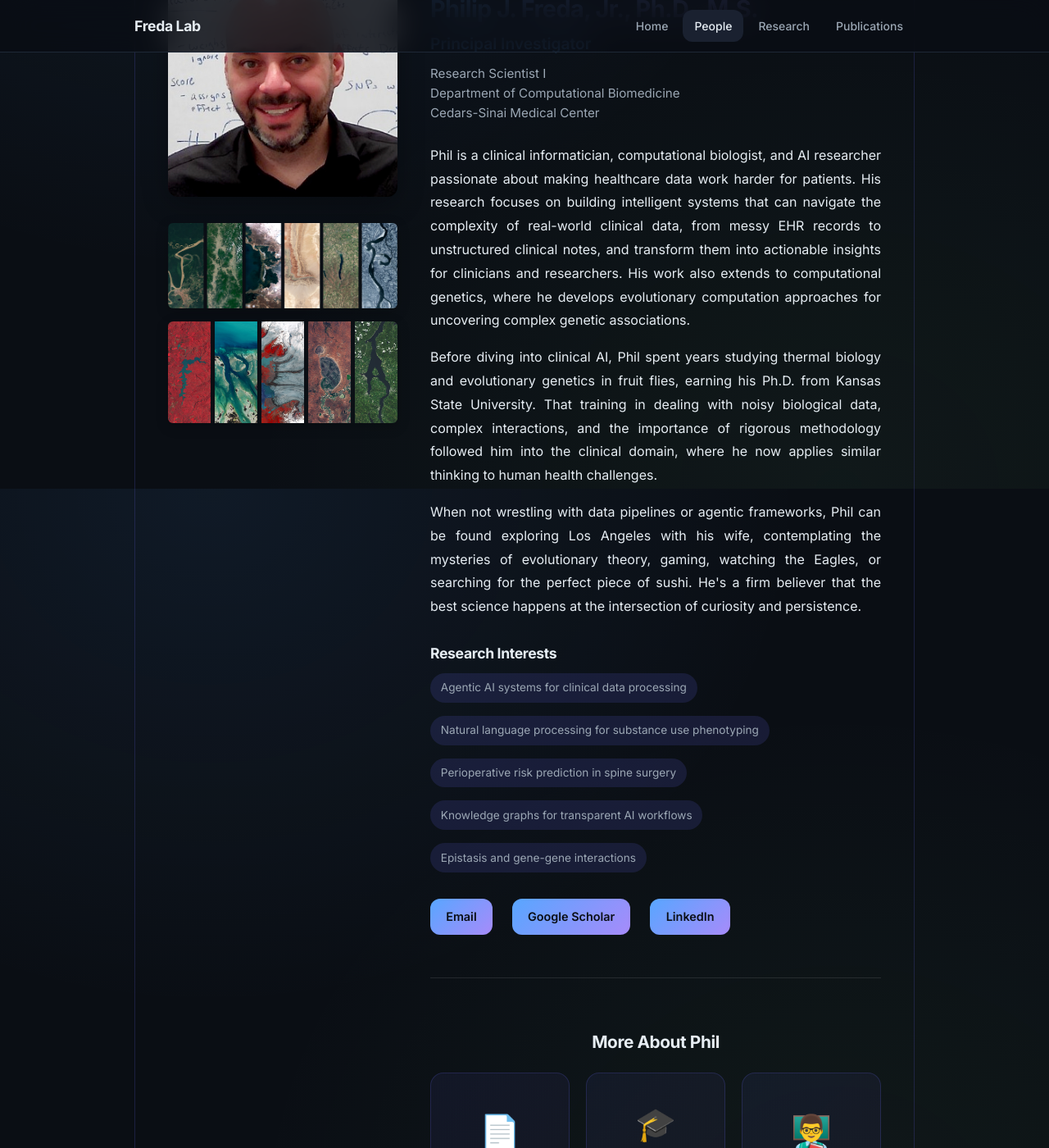
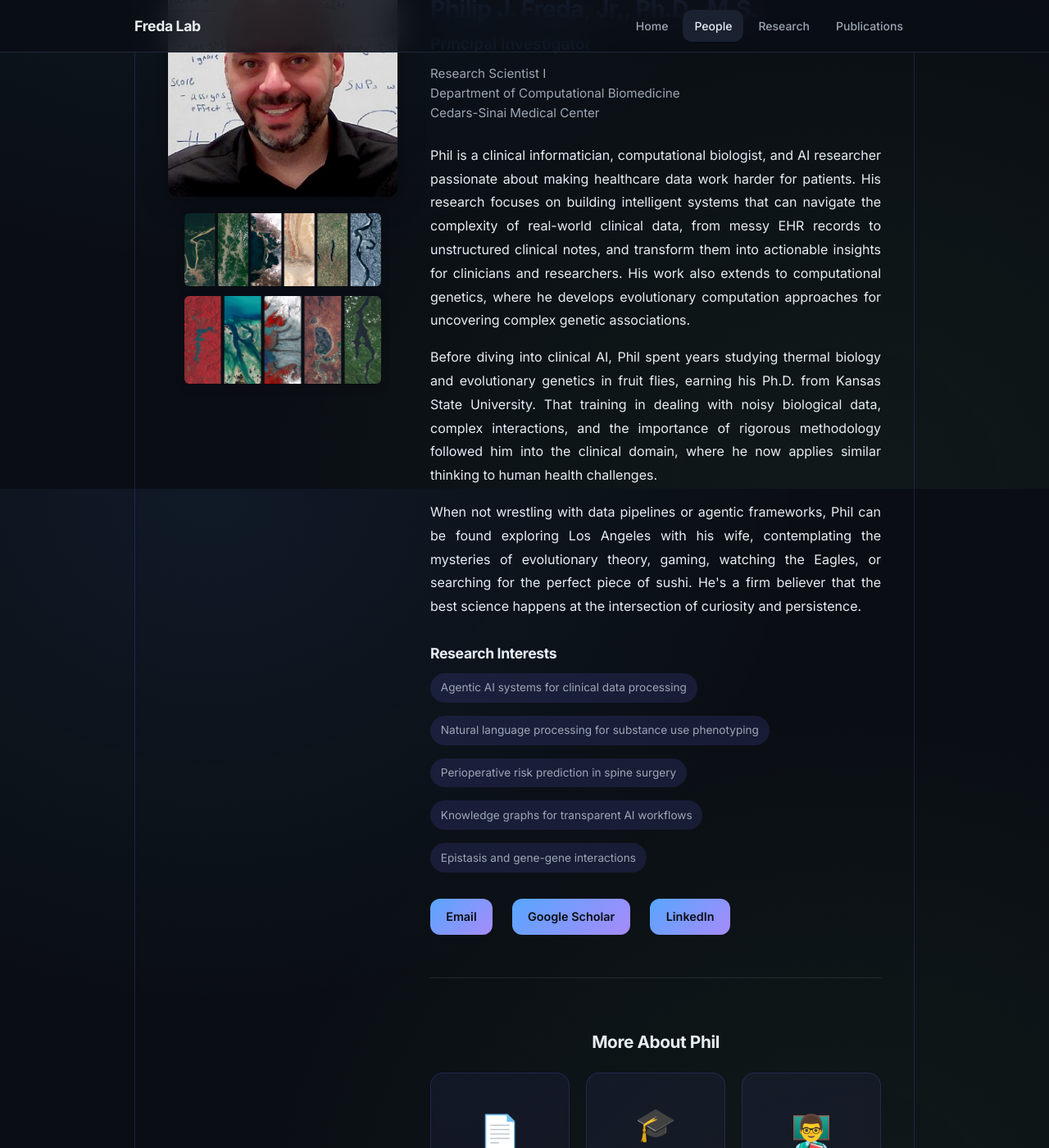
Before and after one commit to pfreda/pfreda.github.io, a Jekyll site: the page built from people.md, in a window 1280 px wide and 1400 px high, scrolled down 304 px. Shown: the whole window at 82% size. Built offline with Jekyll 4.4.1, drawn with Linux system fonts in a browser that asks for light colours.

Commit message:
Shrink NASA imagery size to fit layout and center appropriately

```diff
--- a/assets/css/style.css
+++ b/assets/css/style.css
@@ -1402,6 +1402,12 @@ blockquote {
   border: 1px solid rgba(99, 102, 241, 0.2);
 }
 
+.person-image {
+  display: flex;
+  flex-direction: column;
+  align-items: center;
+}
+
 .person-image > .headshot-img {
   width: 280px;
   height: 280px;
@@ -1413,16 +1419,19 @@ blockquote {
 .nasa-names {
   display: flex;
   flex-direction: column;
-  gap: 1rem;
-  margin-top: 1.5rem;
+  gap: 0.75rem;
+  margin-top: 1.25rem;
   align-items: center;
+  width: 100%;
+  max-width: 240px;
 }
 
 .nasa-names .nasa-name-img {
-  max-width: 100%;
+  width: 100%;
   height: auto;
   border-radius: 6px;
-  box-shadow: 0 4px 16px rgba(0, 0, 0, 0.2);
+  box-shadow: 0 4px 12px rgba(0, 0, 0, 0.15);
+  object-fit: contain;
 }
 
 .person-info h2 {
```
